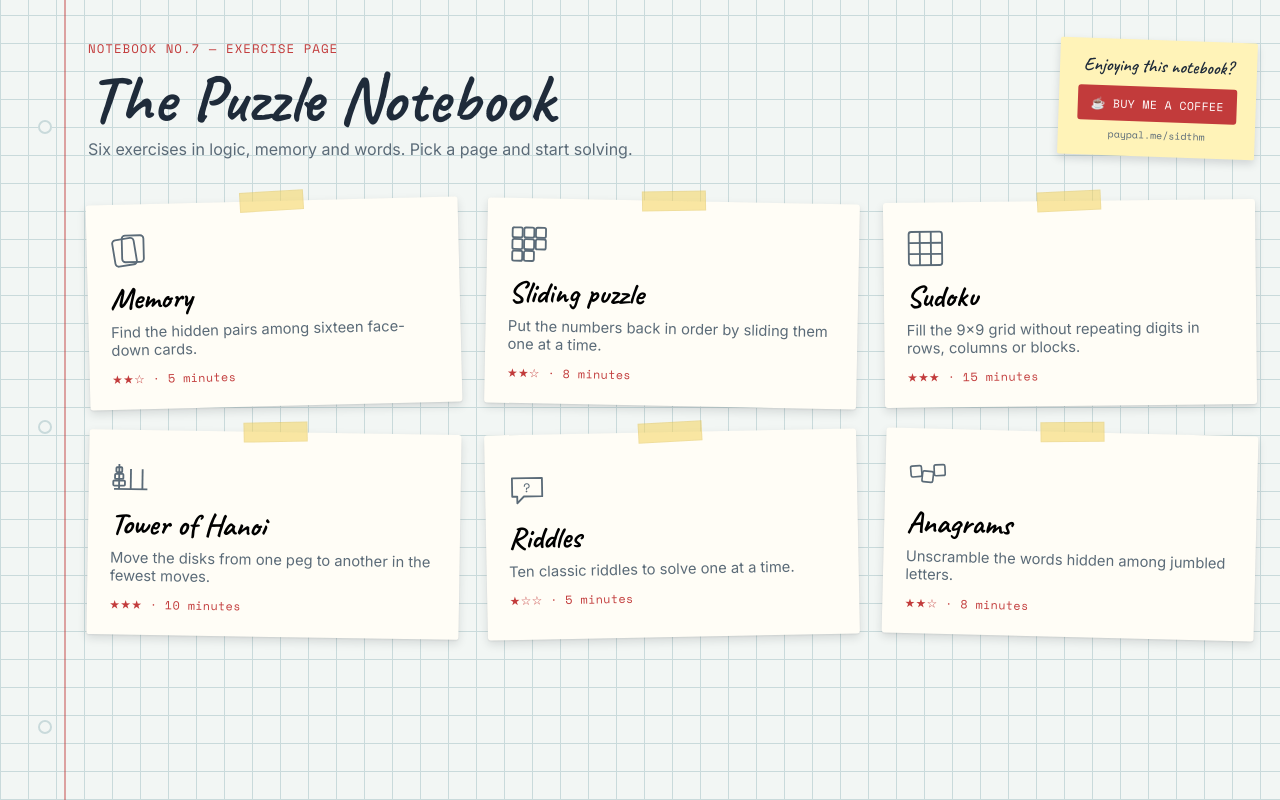
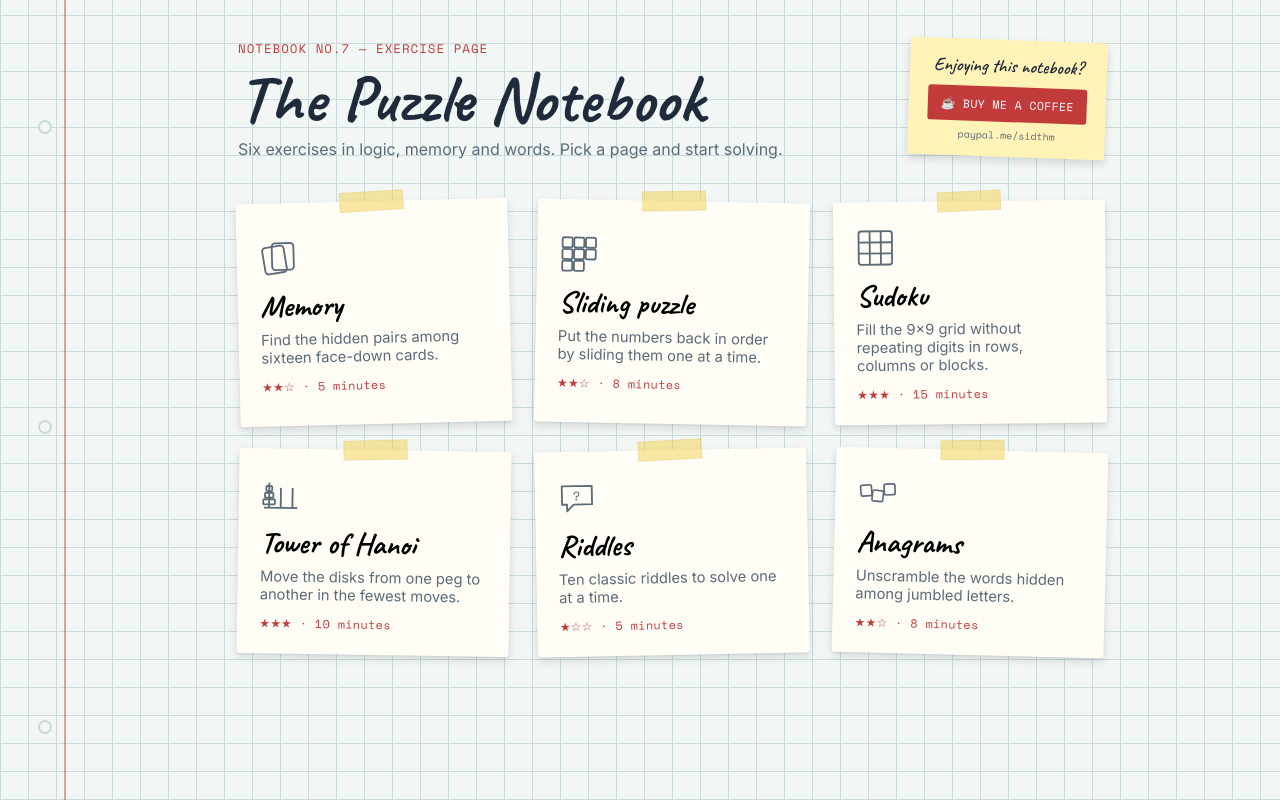
Before and after one commit to brompi086-create/notebook-games, a plain HTML site: page index.html in a window 1280 px wide. Drawn offline with nearby package versions, Linux system fonts and the light colour scheme.

Commit message:
Adjust width of .wrap class in index.html

```diff
--- a/index.html
+++ b/index.html
@@ -58,7 +58,8 @@
   .wrap{
     position:relative;
     z-index:1;
-    max-width:100%;
+    width: 95%;
+    max-width:980px;
     margin:0 auto;
     padding:2.5rem 1.5rem 5rem;
   }
```
